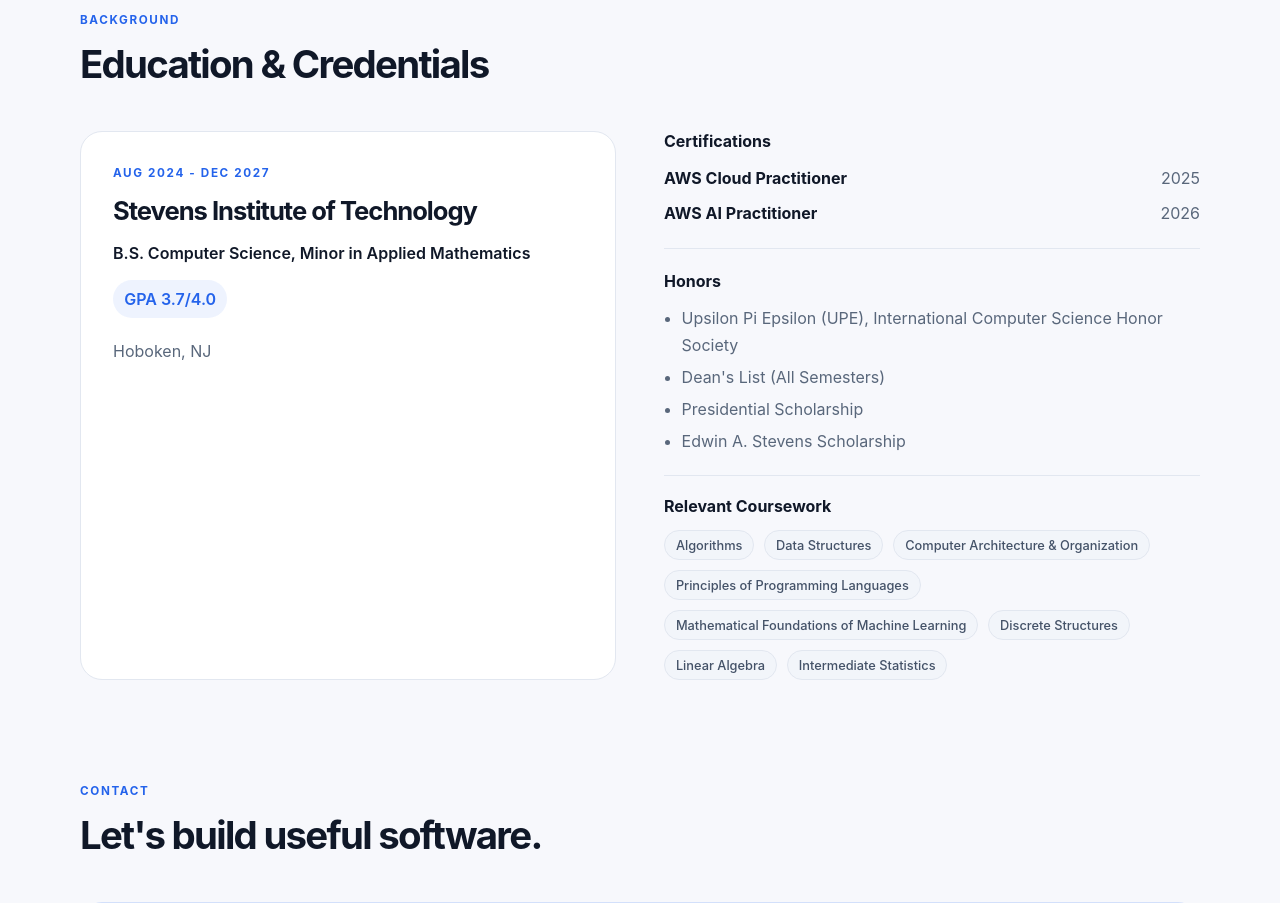
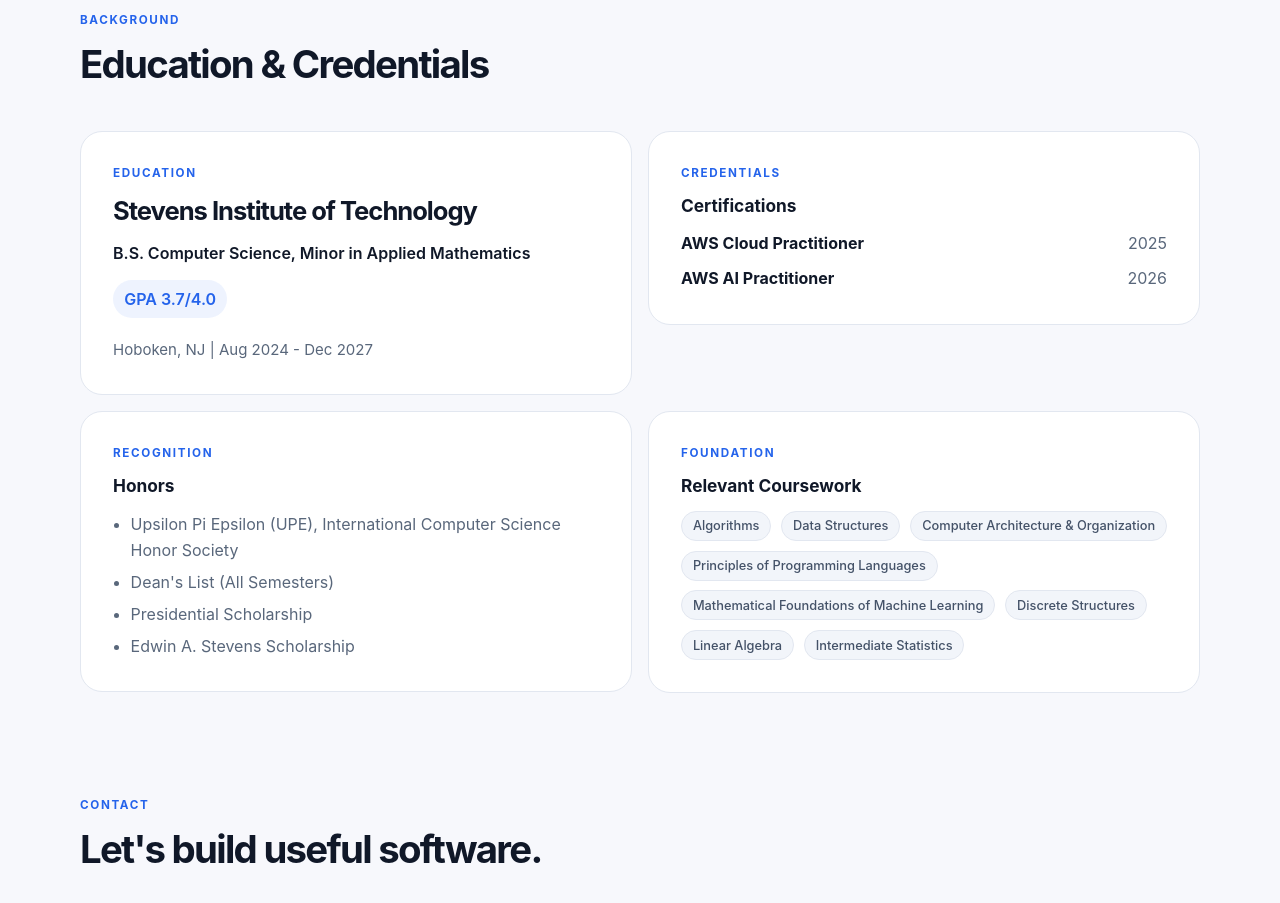
Before and after one commit to jumbomuffin101/Portfolio, a React (Create React App) app: page / in a window 1280 px wide. Shown: the part 5040-5943 px from the top of the page. Built offline with nearby package versions, Linux system fonts and the light colour scheme.

Commit message:
fix education section

```diff
--- a/src/App.css
+++ b/src/App.css
@@ -122,7 +122,7 @@
 .project-category,
 .project-narrative p,
 .technical-panel li,
-.degree-panel > p:last-child,
+.credential-meta,
 .contact-panel p {
   color: var(--muted);
 }
@@ -454,21 +454,27 @@ p {
   font-weight: 650;
 }
 
-.education-layout {
+.education-grid {
   display: grid;
-  grid-template-columns: minmax(290px, 1fr) minmax(300px, 1fr);
-  gap: 1rem 3rem;
+  grid-template-columns: repeat(2, minmax(0, 1fr));
+  gap: 1rem;
+  align-items: start;
 }
 
-.degree-panel {
-  grid-row: span 2;
+.credential-card {
   border: 1px solid var(--border);
   border-radius: var(--radius-large);
   background: var(--card-bg);
   padding: clamp(1.35rem, 3vw, 2rem);
 }
 
-.degree-panel h3 {
+.credential-card h3 {
+  margin: 0 0 0.9rem;
+  font-size: 1.08rem;
+  font-weight: 650;
+}
+
+.education-card h3 {
   margin: 0 0 0.9rem;
   font-size: clamp(1.35rem, 2vw, 1.62rem);
   letter-spacing: -0.04em;
@@ -490,21 +496,9 @@ p {
   padding: 0.35rem 0.7rem;
 }
 
-.credential-column {
-  display: grid;
-  gap: 1.4rem;
-}
-
-.credential-group {
-  padding-bottom: 1.3rem;
-  border-bottom: 1px solid var(--border);
-}
-
-.credential-group h3,
-.coursework h3 {
-  margin: 0 0 0.9rem;
-  font-size: 1rem;
-  font-weight: 650;
+.credential-meta {
+  margin-bottom: 0;
+  font-size: 0.94rem;
 }
 
 .credential-item {
@@ -527,11 +521,6 @@ p {
 
 .plain-list li + li {
   margin-top: 0.35rem;
-}
-
-.coursework {
-  grid-column: 2;
-  padding-top: 0.25rem;
 }
 
 .contact-panel {
@@ -589,20 +578,12 @@ p {
 
   .hero-grid,
   .project-grid,
-  .education-layout {
+  .education-grid {
     grid-template-columns: 1fr;
   }
 
   .portrait-panel {
     max-width: 380px;
-  }
-
-  .coursework {
-    grid-column: auto;
-  }
-
-  .degree-panel {
-    grid-row: auto;
   }
 
   .contact-panel {
--- a/src/App.js
+++ b/src/App.js
@@ -109,7 +109,9 @@ function Hero() {
           <p className="hero-role">{profile.headline}</p>
           <p className="hero-subtitle">{profile.positioning}</p>
           <div className="hero-actions" aria-label="Contact links">
-            <LinkButton href={`mailto:${profile.email}`}>Email</LinkButton>
+            <a className="button button-primary" href="mailto:ryanrawat@gmail.com">
+              Email
+            </a>
             <LinkButton href={profile.github} variant="secondary">
               GitHub
             </LinkButton>
@@ -239,16 +241,19 @@ function SkillsPanel() {
 
 function EducationPanel() {
   return (
-    <div className="education-layout">
-      <article className="degree-panel">
-        <p className="eyebrow">{education.period}</p>
+    <div className="education-grid">
+      <article className="credential-card education-card">
+        <p className="eyebrow">Education</p>
         <h3>{education.school}</h3>
         <p className="degree">{education.degree}</p>
         <p className="gpa">GPA {education.gpa}</p>
-        <p>{education.location}</p>
+        <p className="credential-meta">
+          {education.location} | {education.period}
+        </p>
       </article>
-      <div className="credential-column">
-        <div className="credential-group">
+
+      <article className="credential-card">
+        <p className="eyebrow">Credentials</p>
         <h3>Certifications</h3>
         {certifications.map((cert) => (
           <p key={cert.name} className="credential-item">
@@ -256,24 +261,27 @@ function EducationPanel() {
             <span>{cert.date}</span>
           </p>
         ))}
-        </div>
-        <div className="credential-group">
+      </article>
+
+      <article className="credential-card">
+        <p className="eyebrow">Recognition</p>
         <h3>Honors</h3>
         <ul className="plain-list">
           {education.honors.map((honor) => (
             <li key={honor}>{honor}</li>
           ))}
         </ul>
-        </div>
-      </div>
-      <div className="coursework">
+      </article>
+
+      <article className="credential-card">
+        <p className="eyebrow">Foundation</p>
         <h3>Relevant Coursework</h3>
         <div className="tag-row">
           {education.coursework.map((course) => (
             <Tag key={course}>{course}</Tag>
           ))}
         </div>
-      </div>
+      </article>
     </div>
   );
 }
@@ -286,7 +294,9 @@ function ContactPanel() {
         full-stack products.
       </p>
       <div className="contact-actions" aria-label="Contact links">
-        <LinkButton href={`mailto:${profile.email}`}>Email</LinkButton>
+        <a className="button button-primary" href="mailto:ryanrawat@gmail.com">
+          Email
+        </a>
         <LinkButton href={profile.github} variant="secondary">
           GitHub
         </LinkButton>
--- a/src/data/portfolio.js
+++ b/src/data/portfolio.js
@@ -1,7 +1,6 @@
 export const profile = {
   name: "Aryan Rawat",
   location: "Hoboken, New Jersey",
-  email: "ryanrawat@gmail.com",
   github: "https://github.com/jumbomuffin101",
   linkedin: "https://www.linkedin.com/in/aryan-rawat-bbb0a6276/",
   photoUrl: `${process.env.PUBLIC_URL}/headshot.jpg`,
```
Also changed, not shown: 1 other file (tests, documents, lock files or other folders). Lines whose indentation alone changed are shown as unchanged.
